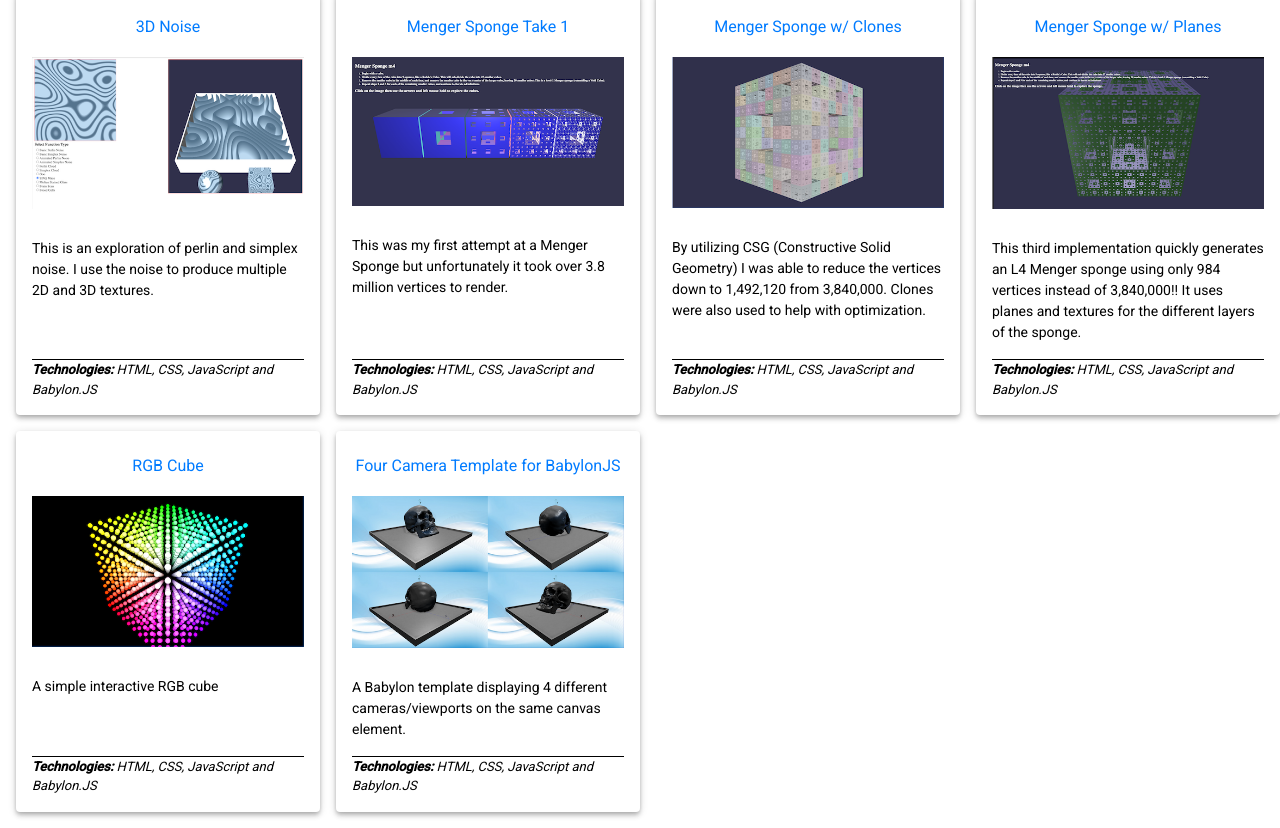
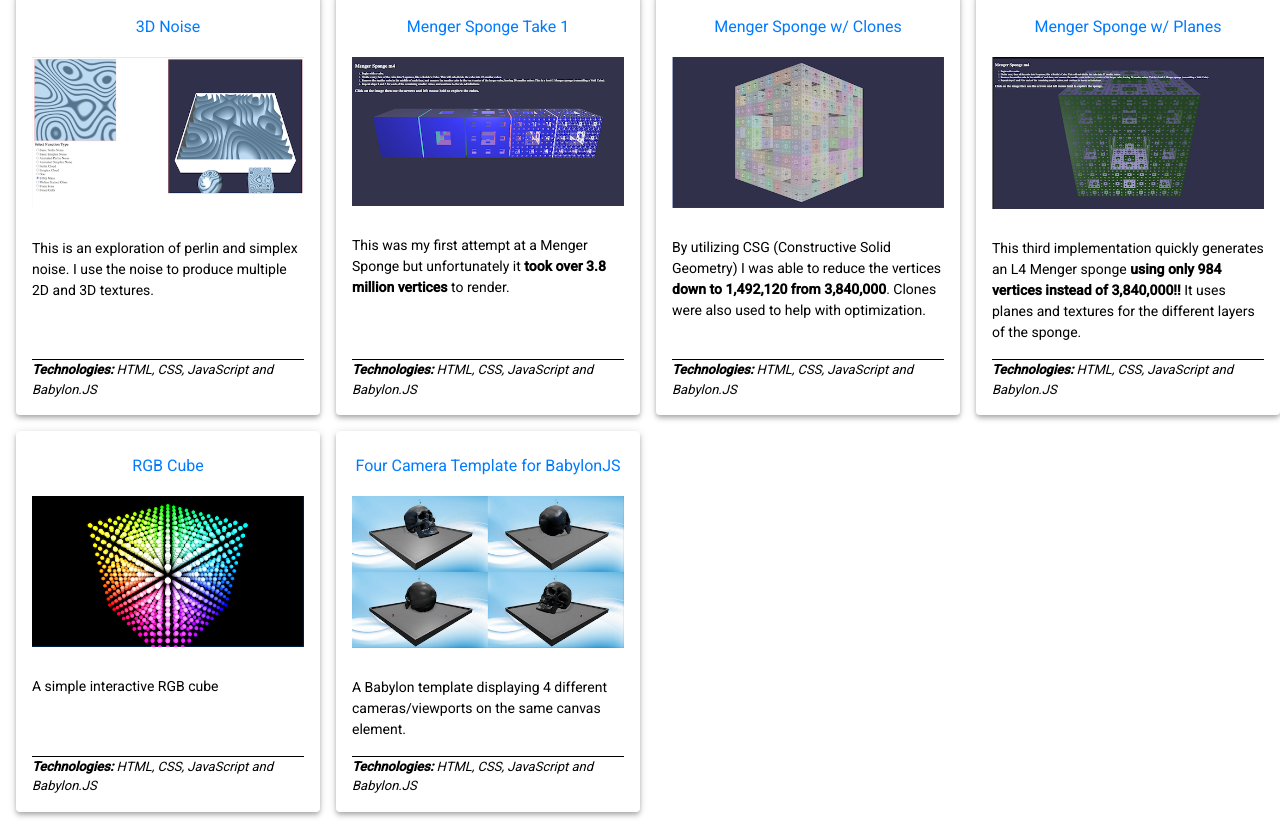
Before and after one commit to mcoons/combined, an Angular app: page /home in a window 1280 px wide. Shown: the part 1817-2645 px from the top of the page. Built offline with nearby package versions, Linux system fonts and the light colour scheme.

Commit message:
fixed 3D charts routing issue

```diff
--- a/src/app/appData.ts
+++ b/src/app/appData.ts
@@ -78,7 +78,7 @@ export const appData3D = [
     "img": "/assets/images/3dchartlibrarypoc.png",
     "desc": "Proof of concept for a 3D charting library.  Includes Bar, Stacked Bar, 3D Bar, Pie, Line and two Guage charts.  Multiple interactive 3D scenes.",
     "tech": "HTML, CSS, JavaScript and Babylon.JS",
-    "link": "/frame/3dchart"
+    "link": "/frame/3dcharts"
   },
   {
     "name": "3D Noise",
@@ -90,21 +90,21 @@ export const appData3D = [
   {
     "name": "Menger Sponge Take 1",
     "img": "/assets/images/menger.png",
-    "desc": "This was my first attempt at a Menger Sponge but unfortunately it took over 3.8 million vertices to render.",
+    "desc": "This was my first attempt at a Menger Sponge but unfortunately it <b>took over 3.8 million vertices</b> to render.",
     "tech": "HTML, CSS, JavaScript and Babylon.JS",
     "link": "/frame/menger"
   },
   {
     "name": "Menger Sponge w/ Clones",
     "img": "/assets/images/mengerclones.png",
-    "desc": "By utilizing CSG (Constructive Solid Geometry) I was able to reduce the vertices down to 1,492,120 from 3,840,000. Clones were also used to help with optimization.",
+    "desc": "By utilizing CSG (Constructive Solid Geometry) I was able to reduce the vertices <b>down to 1,492,120 from 3,840,000</b>. Clones were also used to help with optimization.",
     "tech": "HTML, CSS, JavaScript and Babylon.JS",
     "link": "/frame/mengerclones"
   },
   {
     "name": "Menger Sponge w/ Planes",
     "img": "/assets/images/mengerplanes.png",
-    "desc": "This third implementation quickly generates an L4 Menger sponge using only 984 vertices instead of 3,840,000!! It uses planes and textures for the different layers of the sponge.",
+    "desc": "This third implementation quickly generates an L4 Menger sponge <b>using only 984 vertices instead of 3,840,000!!</b> It uses planes and textures for the different layers of the sponge.",
     "tech": "HTML, CSS, JavaScript and Babylon.JS",
     "link": "/frame/mengerplanes"
   },
--- a/src/app/appcard/appcard.component.html
+++ b/src/app/appcard/appcard.component.html
@@ -8,7 +8,8 @@
             <img mat-card-image src={{carditem.img}} alt="Application image">
         </a>
 <br>
-        <mat-card-content>{{carditem.desc}}</mat-card-content>
+        <!-- <mat-card-content>{{carditem.desc}}</mat-card-content> -->
+        <mat-card-content><div [innerHTML]="carditem.desc"></div></mat-card-content>
         <mat-card-footer id="btmFooter" flex><em><b>Technologies:</b> {{carditem.tech}}</em></mat-card-footer>
     </mat-card>
 
--- a/src/app/frame/frame.component.ts
+++ b/src/app/frame/frame.component.ts
@@ -33,7 +33,7 @@ export class FrameComponent implements OnInit, AfterViewInit {
 
   public urlDict = {
     'menger':'https://mcoons.github.io/menger/',
-    'mp3player'    : 'https://soundanalyzerng.herokuapp.com?fromIframe=true',
+    'mp3player'    : 'https://soundanalyzer.michaelcoons.tech?fromIframe=true',
     'polareqs': 'https://polareqs.michaelcoons.tech?fromIframe=true',
     'noise': 'https://noise.michaelcoons.tech?fromIframe=true',
     'pomodoroclock': 'https://pomodoro.michaelcoons.tech?fromIframe=true',
@@ -48,7 +48,7 @@ export class FrameComponent implements OnInit, AfterViewInit {
     'reactnews':'https://mcoons.github.io/react-news/?fromIframe=true',
     'g90':'https://g90.herokuapp.com/students',
     'spartans':'https://spartanfb.herokuapp.com/',
-    'chart3d':'https://https://charts-3d-api-poc.herokuapp.com//'
+    '3dcharts':'https://mcoons.github.io/3dcharts/'
   }
 
   constructor(private _Activatedroute: ActivatedRoute) {
```
